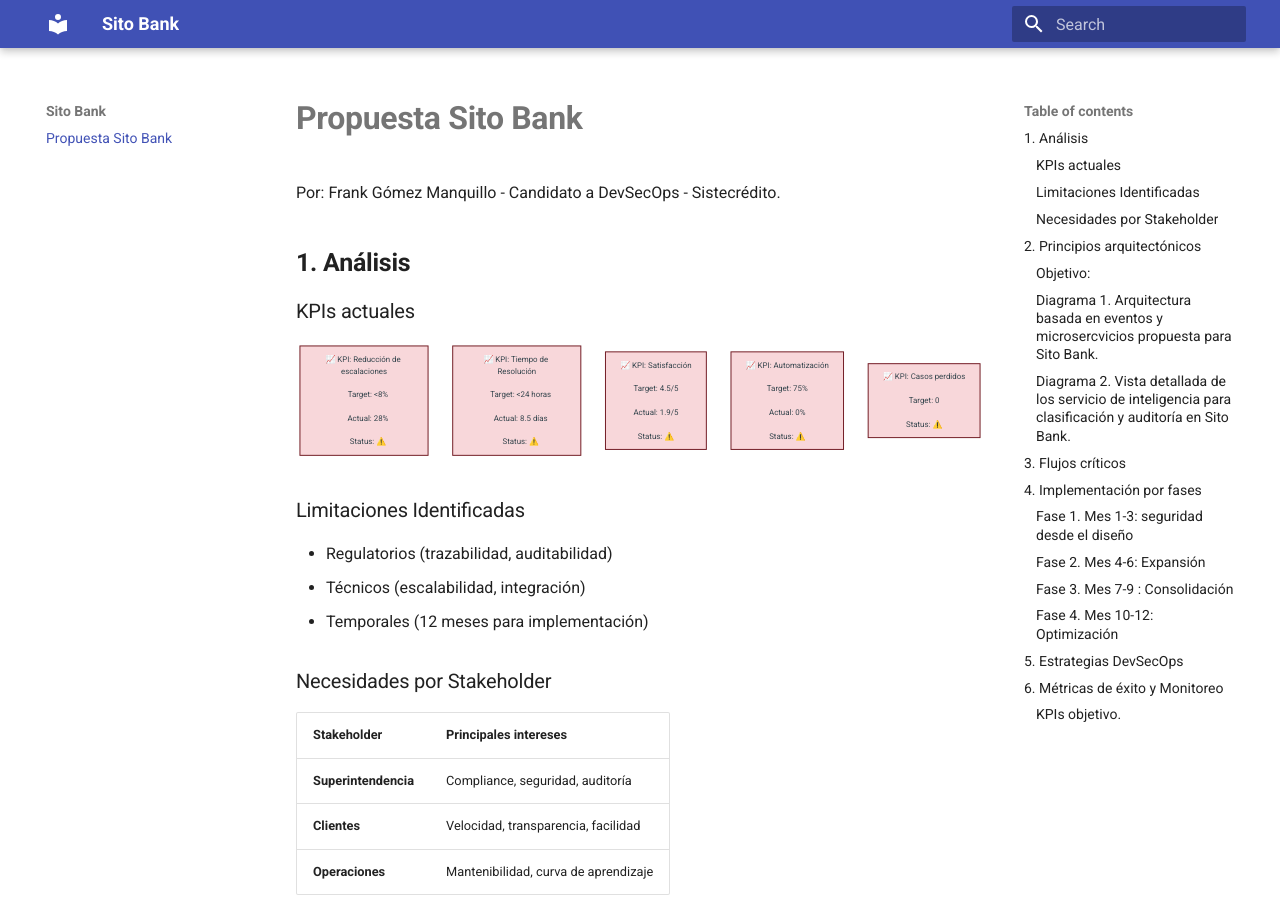
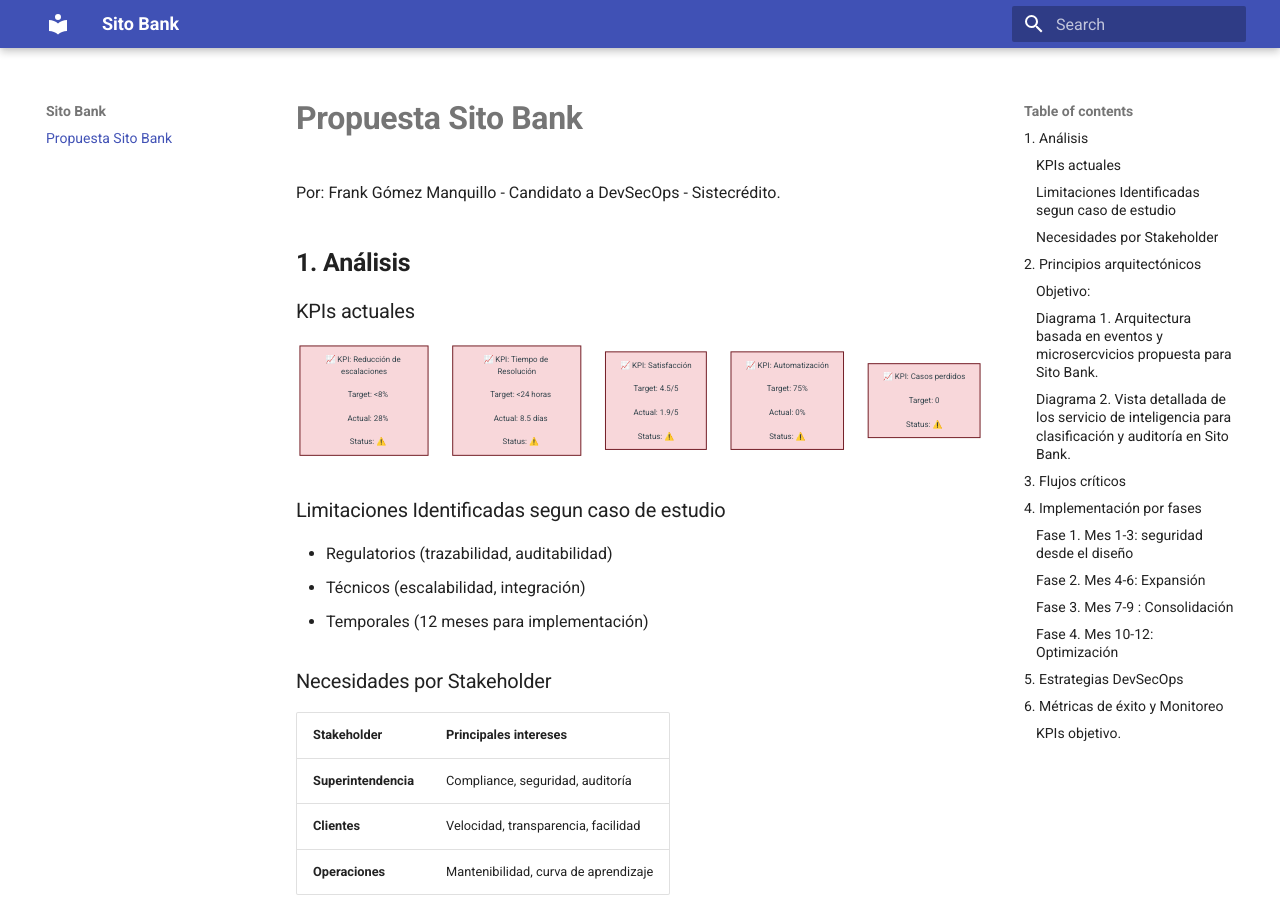
Before and after one commit to fgomezman/Sisto-Bank-Proposal, an MkDocs documentation site: the page built from docs/index.md, in a window 1280 px wide and 900 px high. Built offline with MkDocs 1.6.1 and Material for MkDocs 9.7.7, drawn with Linux system fonts in a browser that asks for light colours.

Commit message:
cambio en la estructura

````diff
--- a/docs/index.md
+++ b/docs/index.md
@@ -45,7 +45,7 @@
 ```
 
 
-### Limitaciones Identificadas
+### Limitaciones Identificadas segun caso de estudio
 
    - Regulatorios (trazabilidad, auditabilidad)
    - Técnicos (escalabilidad, integración)
````
